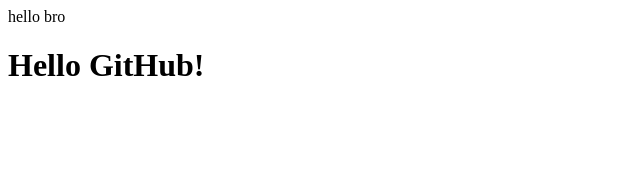
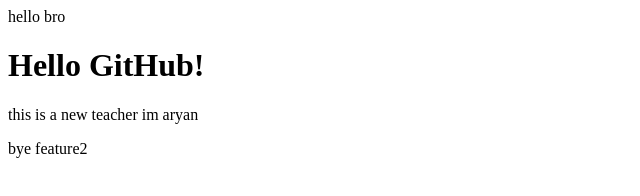
Before and after one commit to Aryan101188/Newproject, a plain HTML site: page index.html in a window 1280 px wide. Shown: the whole page, without its empty margins (0-640 px from the left). Drawn offline with Linux system fonts and the light colour scheme.

Commit message:
Update index.html on feature1

```diff
--- a/index.html
+++ b/index.html
@@ -8,3 +8,8 @@
   <h1>Hello GitHub!</h1>
 </body>
 </html>
+
+<p>this is a new teacher im aryan
+
+</p>
+<p>bye feature2</p>
```
